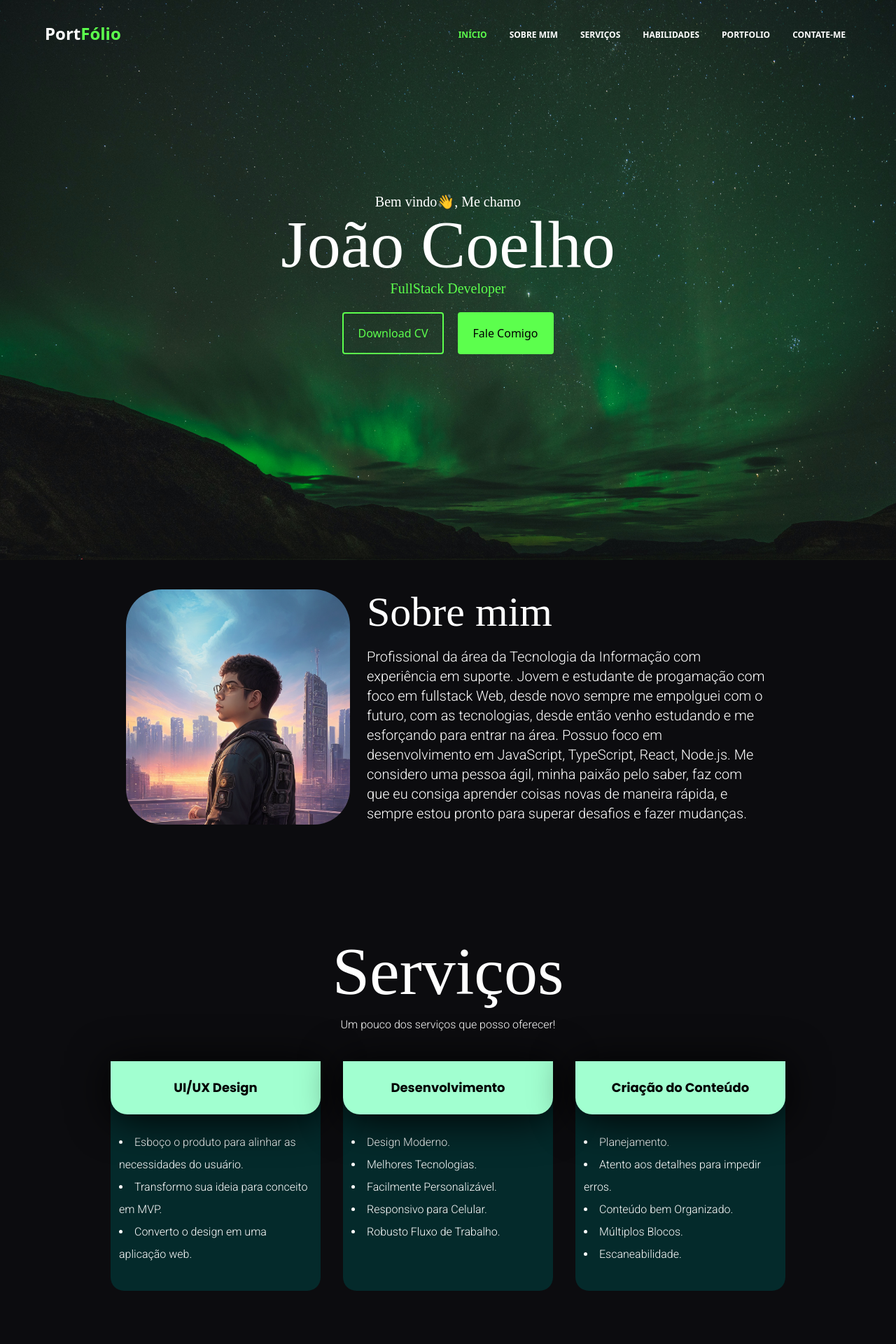
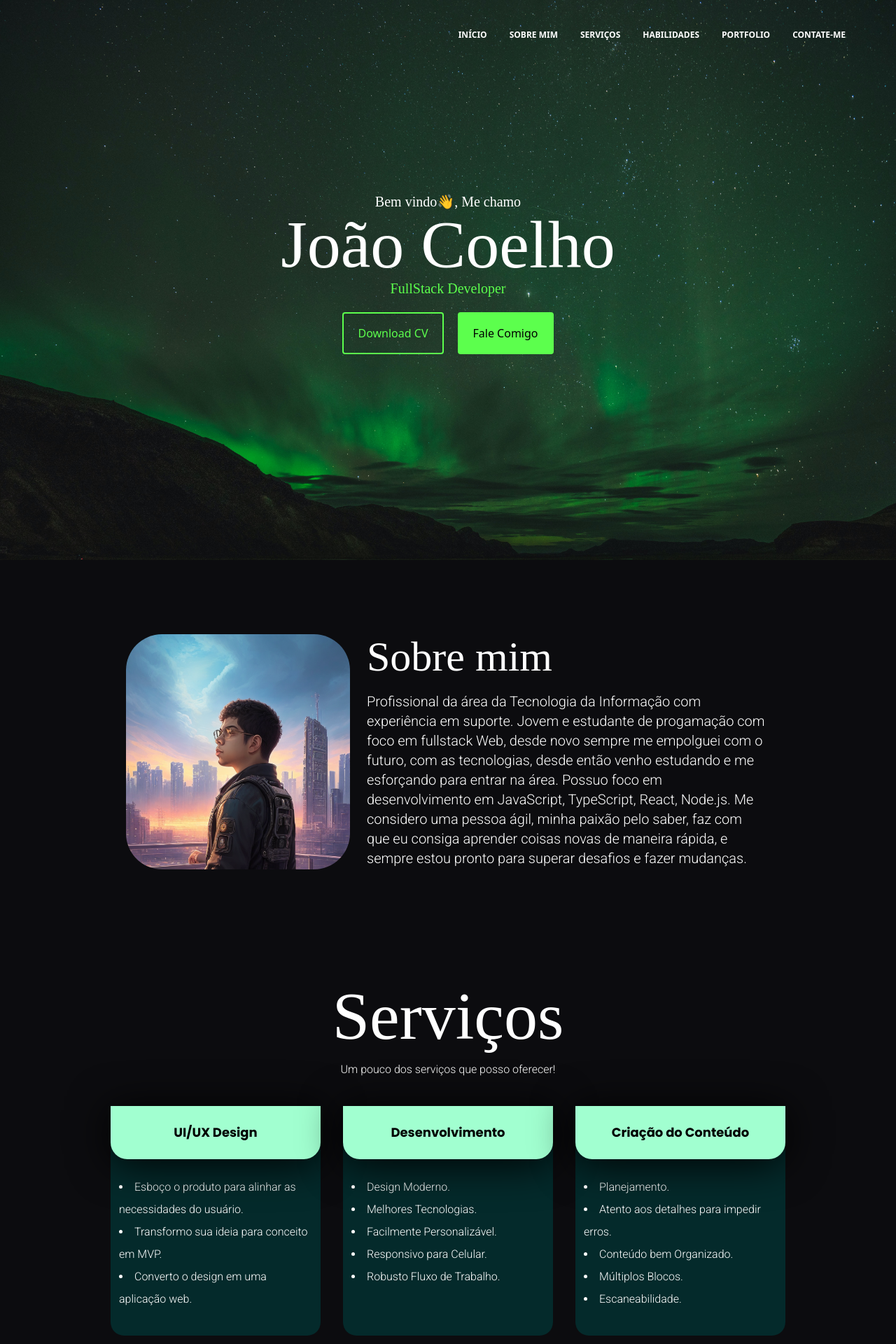
Before and after one commit to joaogabrielmc/Portfolio, a React (Vite) app: page / in a window 1280 px wide. Shown: the top 1920 px of the page at 70% size. Built offline with nearby package versions, Linux system fonts and the light colour scheme; a web font is replaced by a local one.

Commit message:
update 05.10

```diff
--- a/src/components/Card.tsx
+++ /dev/null
@@ -1,12 +0,0 @@
-type CardProps = {
-    className: string
-    children: React.ReactNode
-}
-
-export const Card = ({ className, children, ...rest }: CardProps) => {
-    return (
-        <div className={className} {...rest}>
-            {children}
-        </div>
-    )
-}
--- /dev/null
+++ b/src/components/ServiceCard.tsx
@@ -0,0 +1,19 @@
+type CardProps = {
+  title: string;
+  listItems: string[];
+};
+
+export const Card = ({ title, listItems }: CardProps) => {
+  return (
+    <div className="w fill bg-secondary/75 min-h-[200px] w-[300px] transition duration-300 font-popp mx-auto items-center pb-6 rounded-b-[1.2rem] hover:scale-[1.2]">
+      <p className="text-lg mb-3 bg-lblue w-[300px] flex items-center justify-center p-6 rounded-b-[1.5rem] drop-shadow-[0_5px_30px_rgba(0,0,0,1)]">
+        {title}
+      </p>
+      <div className="flex flex-col text-base font-roboto p-3 leading-[2] text-white">
+        {listItems.map((item, index) => (
+          <li key={index}>{item}</li>
+        ))}
+      </div>
+    </div>
+  );
+};
--- a/src/data/Data.tsx
+++ b/src/data/Data.tsx
@@ -1,53 +1,60 @@
 export const NavLinks = [
   {
     name: "Início",
-    url: "/",
+    url: "#home",
   },
   {
     name: "Sobre Mim",
-    url: "/a",
+    url: "#about",
   },
   {
     name: "Serviços",
-    url: "/aaa",
+    url: "#services",
   },
   {
     name: "Habilidades",
-    url: "/aaaa",
+    url: "#habilities",
   },
   {
     name: "Portfolio",
-    url: "/aaaaaa",
+    url: "#portfolio",
   },
   {
     name: "Contate-me",
-    url: "/aaaaaaaa",
+    url: "#contact",
   },
 ];
 export const AboutText = `Profissional da área da Tecnologia da Informação com experiência em suporte. Jovem e estudante de progamação com foco em fullstack Web, desde novo sempre me empolguei com o futuro, com as tecnologias, desde então venho estudando e me esforçando para entrar na área. Possuo foco em desenvolvimento em JavaScript, TypeScript, React, Node.js. Me considero uma pessoa ágil, minha paixão pelo saber, faz com que eu consiga aprender coisas novas de maneira rápida, e sempre estou pronto para superar desafios e fazer mudanças.`;
 
-export const ProjectData = {
-  projectList: [
+export const ServicesData = {
+  serviceList: [
     {
-      title: "Sistema Financeiro",
-      description:
-        "Descrição: Sistema de Financias feito utilizando bibliotecas do ReactJS",
-      technologies: "ReactJS / Next.js/Prisma/Express...",
-      link: ["https://www.youtube.com/", "https://www.uol.com"],
+      title: "UI/UX Design",
+      items: [
+        "Esboço o produto para alinhar as necessidades do usuário.",
+        "Transformo sua ideia para conceito em MVP.",
+        "Converto o design em uma aplicação web.",
+      ],
     },
     {
-      title: "Sistema Financeiro 2",
-      description:
-        "Descrição: Sistema de Financias feito utilizando bibliotecas do ReactJS",
-      technologies: "ReactJS / Next.js/Prisma/Express...",
-      link: ["https://www.youtube.com/", "https://www.uol.com"],
+      title: "Desenvolvimento",
+      items: [
+        "Design Moderno.",
+        "Melhores Tecnologias.",
+        "Facilmente Personalizável.",
+        "Responsivo para Celular.",
+        "Robusto Fluxo de Trabalho.",
+      ],
     },
     {
-      title: "Sistema Financeiro 3",
-      description:
-        "Descrição: Sistema de Financias feito utilizando bibliotecas do ReactJS",
-      technologies: "ReactJS / Next.js/Prisma/Express...",
-      link: ["https://www.youtube.com/", "https://www.uol.com"],
+      title: "Criação do Conteúdo",
+      items: [
+        "Planejamento.",
+        "Atento aos detalhes para impedir erros.",
+        "Conteúdo bem Organizado.",
+        "Múltiplos Blocos.",
+        "Escaneabilidade.",
+      ],
     },
   ],
 };
--- a/src/pages/About.tsx
+++ b/src/pages/About.tsx
@@ -7,14 +7,16 @@ import { AboutText } from "../data/Data";
 
 const About = () => {
   return (
-    <section className="w-full h-auto flex items-center md:justify-center md:pt-10 lg:pb-20 bg-darkGray">
+    <section
+      className="w-full h-auto flex items-center md:justify-center md:pt-10 lg:pb-20 bg-darkGray"
+      id="about"
+    >
       <motion.div
         variants={fadeIn("right", 0.3)}
         initial="hidden"
         whileInView={"show"}
         viewport={{ once: false, amount: 0.2 }}
-        className="flex flex-col items-center lg:flex-row lg:gap-5"
-        // md:gap-10 md:py-[108px] md:px-[183px] items-center
+        className="flex flex-col items-center lg:flex-row lg:gap-5 pt-16"
       >
         <Image
           alt={"Imag"}
--- a/src/pages/HeroSection.tsx
+++ b/src/pages/HeroSection.tsx
@@ -3,7 +3,10 @@ import { fadeIn } from "../variants";
 
 const HeroSection = () => {
   return (
-    <section className="bg-site md:h-screen h-auto bg-cover bg-center py-10 flex justify-center">
+    <section
+      className="bg-site md:h-screen h-auto bg-cover bg-center py-10 flex justify-center"
+      id="home"
+    >
       <motion.div
         variants={fadeIn("down", 0.6)}
         initial="hidden"
--- a/src/pages/NavBar.tsx
+++ b/src/pages/NavBar.tsx
@@ -1,10 +1,7 @@
 import { useState, useEffect } from "react";
 import { NavLinks } from "../data/Data";
 import { List } from "../components/List";
-import { NavLink } from "react-router-dom";
 import { ArrowCircleRight, CirclesFour } from "@phosphor-icons/react";
-import { Link } from "react-router-dom";
-import { Text } from "../components/Text";
 
 const NavBar = () => {
   const [open, setOpen] = useState(false);
@@ -33,27 +30,22 @@ const NavBar = () => {
           navBarColor ? "bg-zinc-900" : " bg-transparent"
         } lg:px-16 md:px-9 px-8 flex justify-between items-center`}
       >
-        <Link
-          to={`/`}
+        <a
+          href={``}
           className="font-extrabold flex items-center relative md:text-2xl text-lg"
         >
-          <Text as="span" className="text-white">
-            Port
-          </Text>
-          <Text as="span" className="text-primary">
-            Fólio
-          </Text>
-        </Link>
+          {/* Inserir Logo */}
+        </a>
         <div className="lg:flex hidden items-center h-full gap-20">
           <ul className="flex items-center justify-center gap-4 relative  before:h-0.5 before:absolute before:bottom-0 before:left-0 before:bg-zinc-400">
             {NavLinks.map((navlink, index) => (
               <List className="w-full text-base" key={index}>
-                <NavLink
-                  to={navlink.url}
+                <a
+                  href={navlink.url}
                   className={`relative inline-block px-2 whitespace-nowrap text-white uppercase text-xs font-bold transition-all duration-200 hover:text-primary before:w-0 before:h-0.5 before:bg-gradient-to-r from-secondary to-primary `}
                 >
                   {navlink.name}
-                </NavLink>
+                </a>
               </List>
             ))}
           </ul>
@@ -79,10 +71,9 @@ const NavBar = () => {
         >
           <section className="w-full px-4 py-6 flex flex-col gap-16">
             <div className="w-full flex pt-5 px-4 justify-between items-center">
-              <Link to={`/`} className="font-extrabold text-2xl">
-                <span className=" text-white ">Gym</span>
-                <span className=" text-primary">Nex</span>
-              </Link>
+              <a to={`/`} className="">
+                {/* inserir Logo */}
+              </a>
               <div
                 className="hamburger text-white cursor-pointer"
                 onClick={handleToggle}
@@ -97,13 +88,13 @@ const NavBar = () => {
             <ul className="flex flex-col gap-3 pl-5">
               {NavLinks.map((navlink, index) => (
                 <List className="w-full text-base" key={index}>
-                  <NavLink
-                    to={navlink.url}
+                  <a
+                    href={navlink.url}
                     onClick={handleToggle}
                     className={`relative overflow-hidden inline-block text-white before:w-full before:h-0.5 before:bg-color2 before:absolute before:bottom-0 before:-left-full before:rounded-full before:transition-all before:duration-200 before:ease-in hover:before:left-0 `}
                   >
                     {navlink.name}
-                  </NavLink>
+                  </a>
                 </List>
               ))}
             </ul>
--- a/src/pages/Services.tsx
+++ b/src/pages/Services.tsx
@@ -1,9 +1,14 @@
+import { Card } from "../components/ServiceCard";
+import { ServicesData } from "../data/Data";
 import { fadeIn } from "../variants";
 import { motion } from "framer-motion";
 
 const Services = () => {
   return (
-    <section className="w-full h-[auto] xl:p-15 p-20 flex justify-center bg-darkGray">
+    <section
+      className="w-full h-[auto] xl:p-15 p-20 flex justify-center bg-darkGray"
+      id="services"
+    >
       <div>
         {/* Tittle */}
         <motion.div
@@ -26,7 +31,7 @@ const Services = () => {
           viewport={{ once: false, amount: 0.0 }}
           className="mt-10"
         >
-          <div className="container mx-auto flex flex-col lg:flex-row gap-8">
+          {/* <div className="container mx-auto flex flex-col lg:flex-row gap-8">
             <div className="w fill bg-secondary/75 min-h-[200px] w-[300px] transition  duration-300  font-popp mx-auto items-center pb-6 rounded-b-[1.2rem] hover:scale-[1.2]">
               <p className="text-lg mb-3 bg-lblue w-[300px] flex items-center justify-center p-6 rounded-b-[1.5rem] drop-shadow-[0_5px_30px_rgba(0,0,0,1)]">
                 UI/UX Design
@@ -63,6 +68,13 @@ const Services = () => {
                 <li>Escaneabilidade.</li>
               </div>
             </div>
+          </div> */}
+          <div className="container mx-auto flex flex-col lg:flex-row gap-8">
+            {ServicesData.serviceList.map(
+              (item: { title: string; items: string[] }, index: number) => (
+                <Card key={index} title={item.title} listItems={item.items} />
+              )
+            )}
           </div>
         </motion.div>
       </div>
```
Also changed, not shown: src/pages/Projects.tsx (+138 -138 lines).
